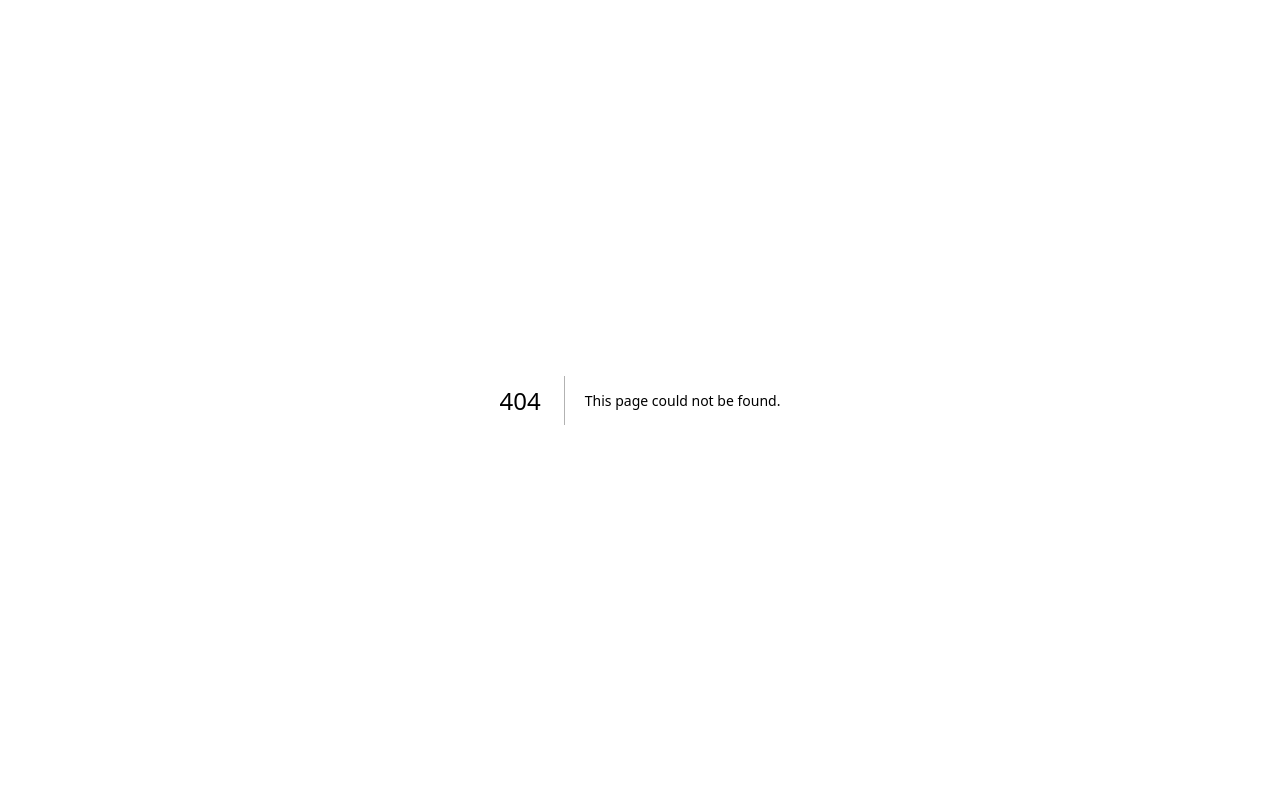
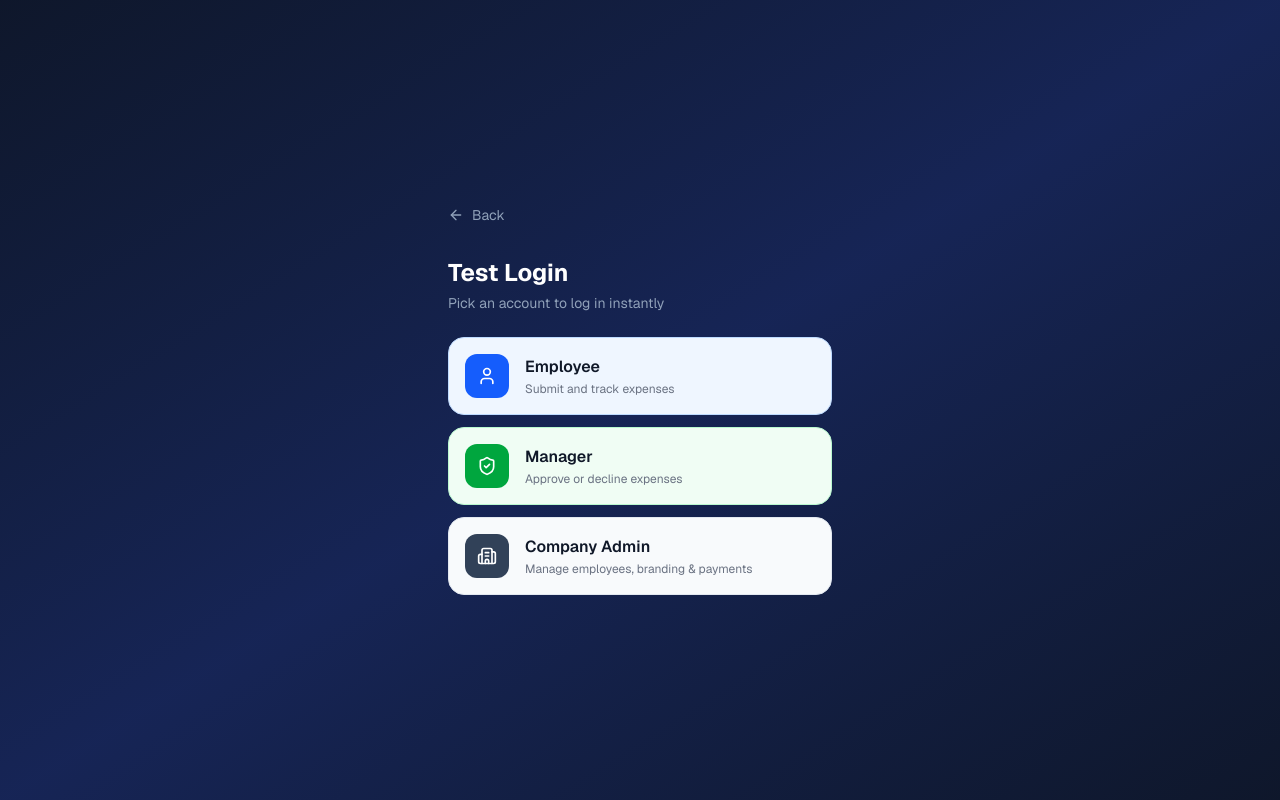
Before and after one commit to theonchaindev/expensio, a Next.js app: page /test-login in a window 1280 px wide. Before the commit this address had no page. Built offline with nearby package versions, Linux system fonts and the light colour scheme.

Commit message:
Add test login page with one-click account switching

```diff
--- a/app/page.tsx
+++ b/app/page.tsx
@@ -41,9 +41,11 @@ export default function Home() {
           </Link>
         </div>
 
-        <p className="text-center text-slate-600 text-xs">
-          Secure expense management for modern teams
-        </p>
+        <div className="text-center">
+          <Link href="/test-login" className="text-slate-500 hover:text-slate-300 text-xs underline underline-offset-2 transition-colors">
+            Test Login
+          </Link>
+        </div>
       </div>
     </div>
   );
--- /dev/null
+++ b/app/test-login/page.tsx
@@ -0,0 +1,122 @@
+"use client";
+
+import { useState } from "react";
+import { useRouter } from "next/navigation";
+import Link from "next/link";
+import { ArrowLeft, User, ShieldCheck, Building2 } from "lucide-react";
+
+const ACCOUNTS = [
+  {
+    label: "Employee",
+    description: "Submit and track expenses",
+    icon: User,
+    color: "bg-blue-50 border-blue-200 hover:bg-blue-100",
+    iconColor: "bg-blue-600",
+    action: async () => {
+      const res = await fetch("/api/auth/login", {
+        method: "POST",
+        headers: { "Content-Type": "application/json" },
+        body: JSON.stringify({ email: "john@demo.com", password: "test", companySlug: "demo" }),
+      });
+      return { ok: res.ok, redirect: "/dashboard" };
+    },
+  },
+  {
+    label: "Manager",
+    description: "Approve or decline expenses",
+    icon: ShieldCheck,
+    color: "bg-green-50 border-green-200 hover:bg-green-100",
+    iconColor: "bg-green-600",
+    action: async () => {
+      const res = await fetch("/api/auth/login", {
+        method: "POST",
+        headers: { "Content-Type": "application/json" },
+        body: JSON.stringify({ email: "manager@demo.com", password: "test", companySlug: "demo" }),
+      });
+      return { ok: res.ok, redirect: "/approvals" };
+    },
+  },
+  {
+    label: "Company Admin",
+    description: "Manage employees, branding & payments",
+    icon: Building2,
+    color: "bg-slate-50 border-slate-200 hover:bg-slate-100",
+    iconColor: "bg-slate-700",
+    action: async () => {
+      const res = await fetch("/api/admin/auth/login", {
+        method: "POST",
+        headers: { "Content-Type": "application/json" },
+        body: JSON.stringify({ email: "admin@demo.com", password: "admin" }),
+      });
+      return { ok: res.ok, redirect: "/admin/dashboard" };
+    },
+  },
+];
+
+export default function TestLoginPage() {
+  const router = useRouter();
+  const [loading, setLoading] = useState<string | null>(null);
+  const [error, setError] = useState("");
+
+  async function loginAs(account: (typeof ACCOUNTS)[0]) {
+    setError("");
+    setLoading(account.label);
+    try {
+      const { ok, redirect } = await account.action();
+      if (!ok) {
+        setError("Login failed — make sure the database is seeded.");
+        return;
+      }
+      router.push(redirect);
+    } catch {
+      setError("Something went wrong. Please try again.");
+    } finally {
+      setLoading(null);
+    }
+  }
+
+  return (
+    <div className="min-h-screen bg-gradient-to-br from-slate-900 via-blue-950 to-slate-900 flex flex-col items-center justify-center p-6">
+      <div className="w-full max-w-sm">
+        <Link href="/" className="inline-flex items-center gap-2 text-slate-400 hover:text-white mb-8 text-sm transition-colors">
+          <ArrowLeft className="w-4 h-4" />
+          Back
+        </Link>
+
+        <div className="mb-6">
+          <h1 className="text-2xl font-bold text-white">Test Login</h1>
+          <p className="text-slate-400 text-sm mt-1">Pick an account to log in instantly</p>
+        </div>
+
+        <div className="space-y-3">
+          {ACCOUNTS.map((account) => (
+            <button
+              key={account.label}
+              onClick={() => loginAs(account)}
+              disabled={loading !== null}
+              className={`w-full flex items-center gap-4 p-4 rounded-2xl border text-left transition-colors disabled:opacity-60 disabled:cursor-not-allowed ${account.color}`}
+            >
+              <div className={`w-11 h-11 ${account.iconColor} rounded-xl flex items-center justify-center flex-shrink-0`}>
+                {loading === account.label ? (
+                  <div className="w-5 h-5 border-2 border-white/30 border-t-white rounded-full animate-spin" />
+                ) : (
+                  <account.icon className="w-5 h-5 text-white" />
+                )}
+              </div>
+              <div>
+                <div className="font-semibold text-gray-900">{account.label}</div>
+                <div className="text-xs text-gray-500 mt-0.5">{account.description}</div>
+              </div>
+            </button>
+          ))}
+        </div>
+
+        {error && (
+          <div className="mt-4 bg-red-900/30 text-red-400 text-sm rounded-xl px-4 py-3 border border-red-800">
+            {error}
+          </div>
+        )}
+      </div>
+    </div>
+  );
+}
```
